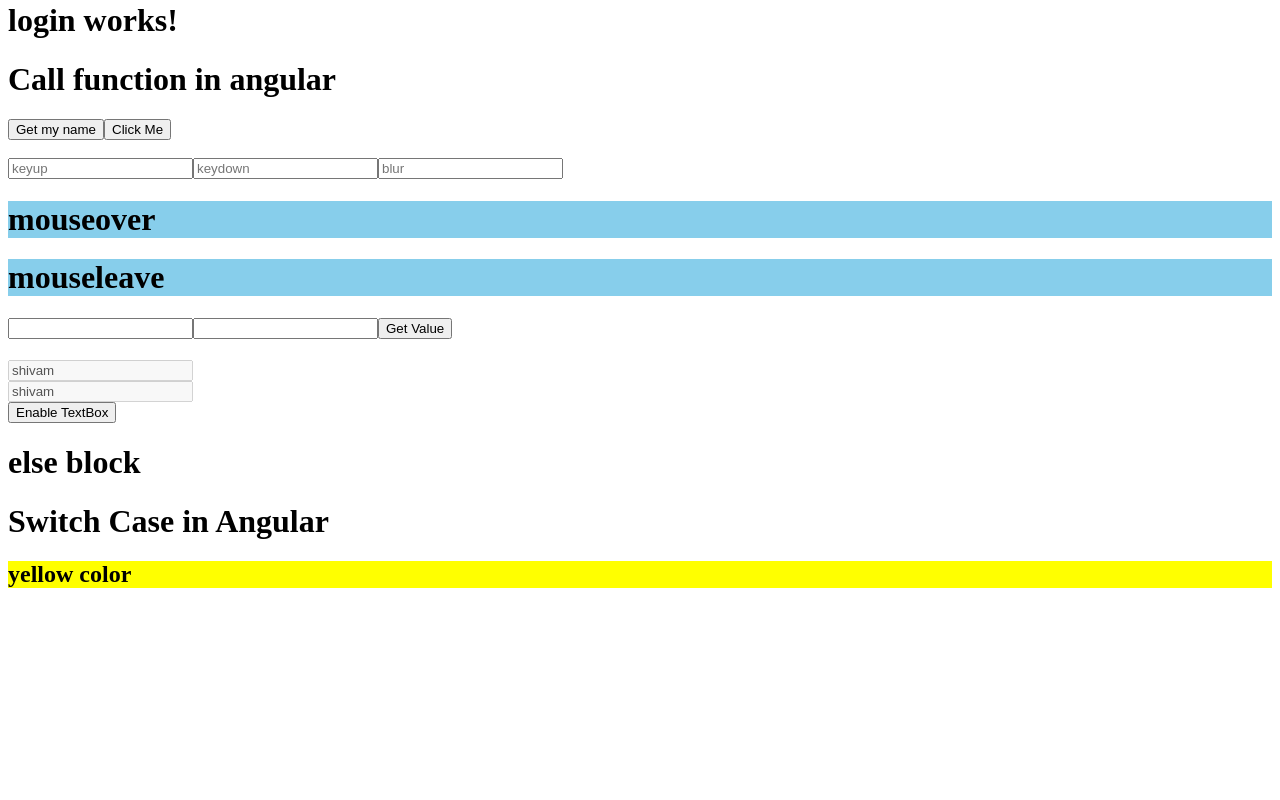
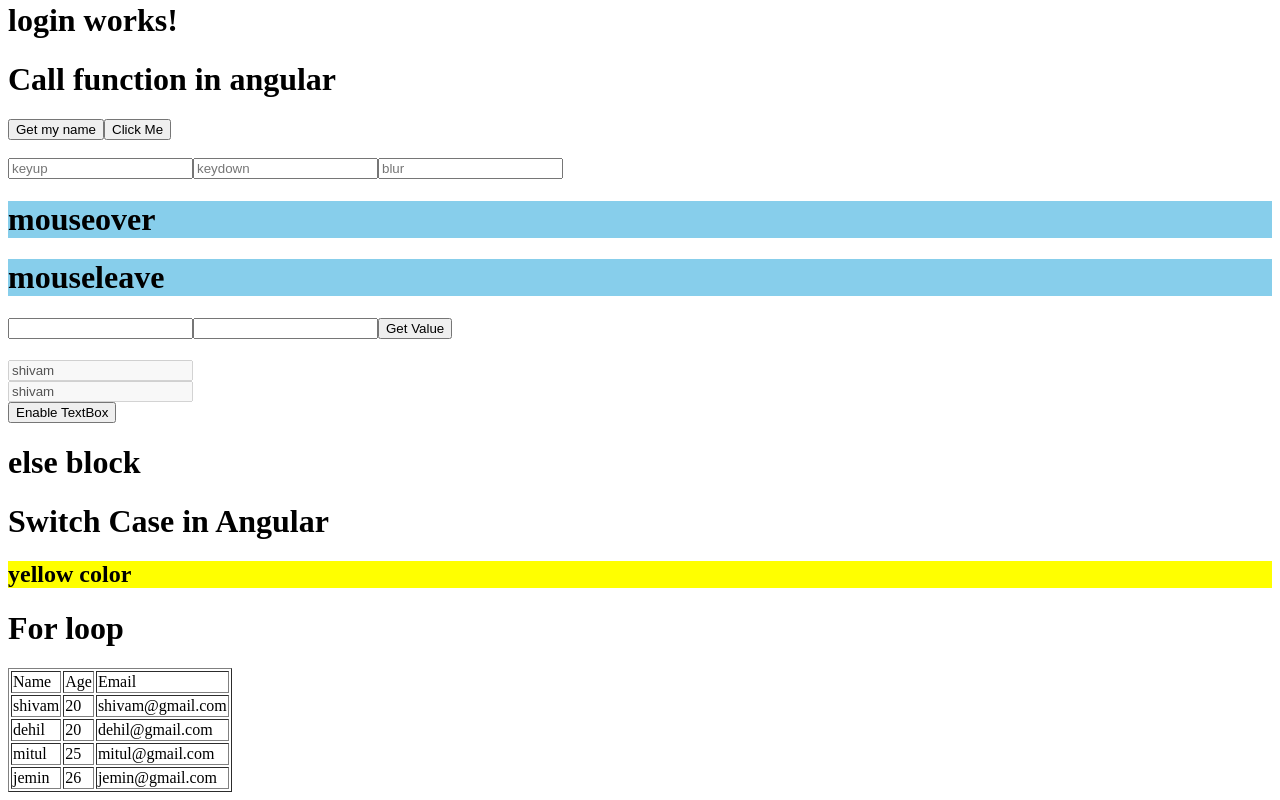
Before and after one commit to shivamvora/Angular-demo, an Angular app in the folder blog/: page / in a window 1280 px wide. Shown: the part 432-1232 px from the top of the page. Before the commit the page ends 1040 px from the top, so only its background shows below. Built offline with nearby package versions, Linux system fonts and the light colour scheme.

Commit message:
for loop done with object and array object

```diff
--- a/blog/src/app/app.component.html
+++ b/blog/src/app/app.component.html
@@ -58,3 +58,27 @@
     </h2>
 
 </div>
+<h1>For loop</h1>
+<!-- <h4 *ngFor="let item of data">
+    Name : {{item.name}}, Age : {{item.age}}
+</h4> -->
+
+<table border="1">
+    <tr>
+        <td>
+            Name
+        </td>
+        <td>
+            Age
+        </td>
+        <td>
+            Email
+        </td>
+
+    </tr>
+    <tr *ngFor="let item of data">
+        <td>{{item.name}}</td>
+        <td>{{item.age}}</td>
+        <td>{{item.email}}</td>
+    </tr>
+</table>
--- a/blog/src/app/app.component.ts
+++ b/blog/src/app/app.component.ts
@@ -38,4 +38,25 @@ getName(){
     this.disabledBox=false;
   }
   color='yellow';
+  data=[{
+    name:'shivam',
+    age:20,
+    email:'shivam@gmail.com'
+  },
+  {
+    name:'dehil',
+    age:20,
+    email:'dehil@gmail.com'
+  },
+  {
+    name:'mitul',
+    age:25,
+    email:'mitul@gmail.com'
+  },
+  {
+    name:'jemin',
+    age:26,
+    email:'jemin@gmail.com'
+  }
+]
 }
```
